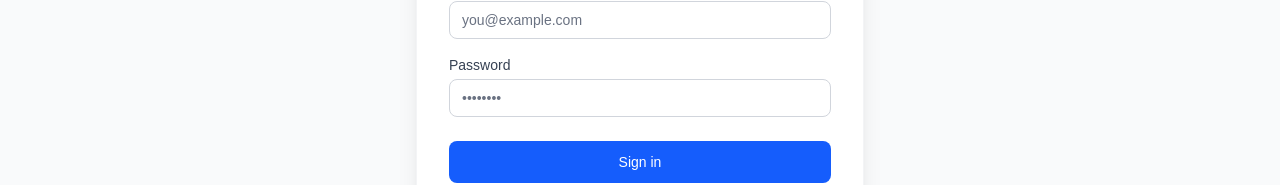
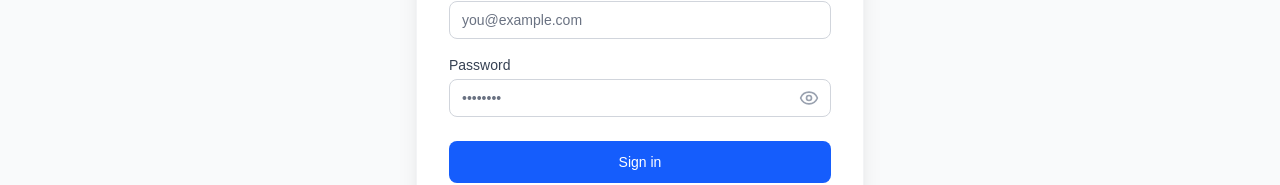
Before and after one commit to Anshul253/DiscoverEd, a Next.js app: page /auth/login in a window 1280 px wide. Shown: the part 383-568 px from the top of the page. Built offline with nearby package versions, Linux system fonts and the light colour scheme; no server answers.

Commit message:
feat: Add password visibility toggle to login and signup forms

```diff
--- a/src/app/auth/login/page.tsx
+++ b/src/app/auth/login/page.tsx
@@ -4,11 +4,13 @@
 import { signIn } from "next-auth/react";
 import { useRouter } from "next/navigation";
 import Link from "next/link";
+import { Eye, EyeOff } from "lucide-react";
 
 export default function LoginPage() {
   const router = useRouter();
   const [email, setEmail] = useState("");
   const [password, setPassword] = useState("");
+  const [showPassword, setShowPassword] = useState(false);
   const [error, setError] = useState("");
   const [isLoading, setIsLoading] = useState(false);
 
@@ -75,17 +77,30 @@
               <label htmlFor="password" className="block text-sm font-medium text-gray-700 dark:text-gray-300 mb-1">
                 Password
               </label>
+              <div className="relative">
                 <input
                   id="password"
                   name="password"
-                type="password"
+                  type={showPassword ? "text" : "password"}
                   autoComplete="current-password"
                   required
                   value={password}
                   onChange={(e) => setPassword(e.target.value)}
-                className="appearance-none relative block w-full px-3 py-2 border border-gray-300 dark:border-gray-700 placeholder-gray-500 text-gray-900 dark:text-white rounded-lg focus:outline-none focus:ring-blue-500 focus:border-blue-500 focus:z-10 sm:text-sm bg-white dark:bg-gray-800"
+                  className="appearance-none relative block w-full px-3 py-2 border border-gray-300 dark:border-gray-700 placeholder-gray-500 text-gray-900 dark:text-white rounded-lg focus:outline-none focus:ring-blue-500 focus:border-blue-500 focus:z-10 sm:text-sm bg-white dark:bg-gray-800 pr-10"
                   placeholder="••••••••"
                 />
+                <button
+                  type="button"
+                  onClick={() => setShowPassword(!showPassword)}
+                  className="absolute inset-y-0 right-0 pr-3 flex items-center text-gray-400 hover:text-gray-500 dark:hover:text-gray-300"
+                >
+                  {showPassword ? (
+                    <EyeOff className="h-5 w-5" aria-hidden="true" />
+                  ) : (
+                    <Eye className="h-5 w-5" aria-hidden="true" />
+                  )}
+                </button>
+              </div>
             </div>
           </div>
 
--- a/src/app/auth/signup/page.tsx
+++ b/src/app/auth/signup/page.tsx
@@ -4,11 +4,13 @@
 import { useRouter } from "next/navigation";
 import Link from "next/link";
 import { signIn } from "next-auth/react";
+import { Eye, EyeOff } from "lucide-react";
 
 export default function SignupPage() {
   const router = useRouter();
   const [email, setEmail] = useState("");
   const [password, setPassword] = useState("");
+  const [showPassword, setShowPassword] = useState(false);
   const [error, setError] = useState("");
   const [isLoading, setIsLoading] = useState(false);
 
@@ -91,18 +93,31 @@
               <label htmlFor="password" className="block text-sm font-medium text-gray-700 dark:text-gray-300 mb-1">
                 Password
               </label>
+              <div className="relative">
                 <input
                   id="password"
                   name="password"
-                type="password"
+                  type={showPassword ? "text" : "password"}
                   autoComplete="new-password"
                   required
                   minLength={6}
                   value={password}
                   onChange={(e) => setPassword(e.target.value)}
-                className="appearance-none relative block w-full px-3 py-2 border border-gray-300 dark:border-gray-700 placeholder-gray-500 text-gray-900 dark:text-white rounded-lg focus:outline-none focus:ring-blue-500 focus:border-blue-500 focus:z-10 sm:text-sm bg-white dark:bg-gray-800"
+                  className="appearance-none relative block w-full px-3 py-2 border border-gray-300 dark:border-gray-700 placeholder-gray-500 text-gray-900 dark:text-white rounded-lg focus:outline-none focus:ring-blue-500 focus:border-blue-500 focus:z-10 sm:text-sm bg-white dark:bg-gray-800 pr-10"
                   placeholder="Min 6 characters"
                 />
+                <button
+                  type="button"
+                  onClick={() => setShowPassword(!showPassword)}
+                  className="absolute inset-y-0 right-0 pr-3 flex items-center text-gray-400 hover:text-gray-500 dark:hover:text-gray-300"
+                >
+                  {showPassword ? (
+                    <EyeOff className="h-5 w-5" aria-hidden="true" />
+                  ) : (
+                    <Eye className="h-5 w-5" aria-hidden="true" />
+                  )}
+                </button>
+              </div>
             </div>
           </div>
 
```
Lines whose indentation alone changed are shown as unchanged.
